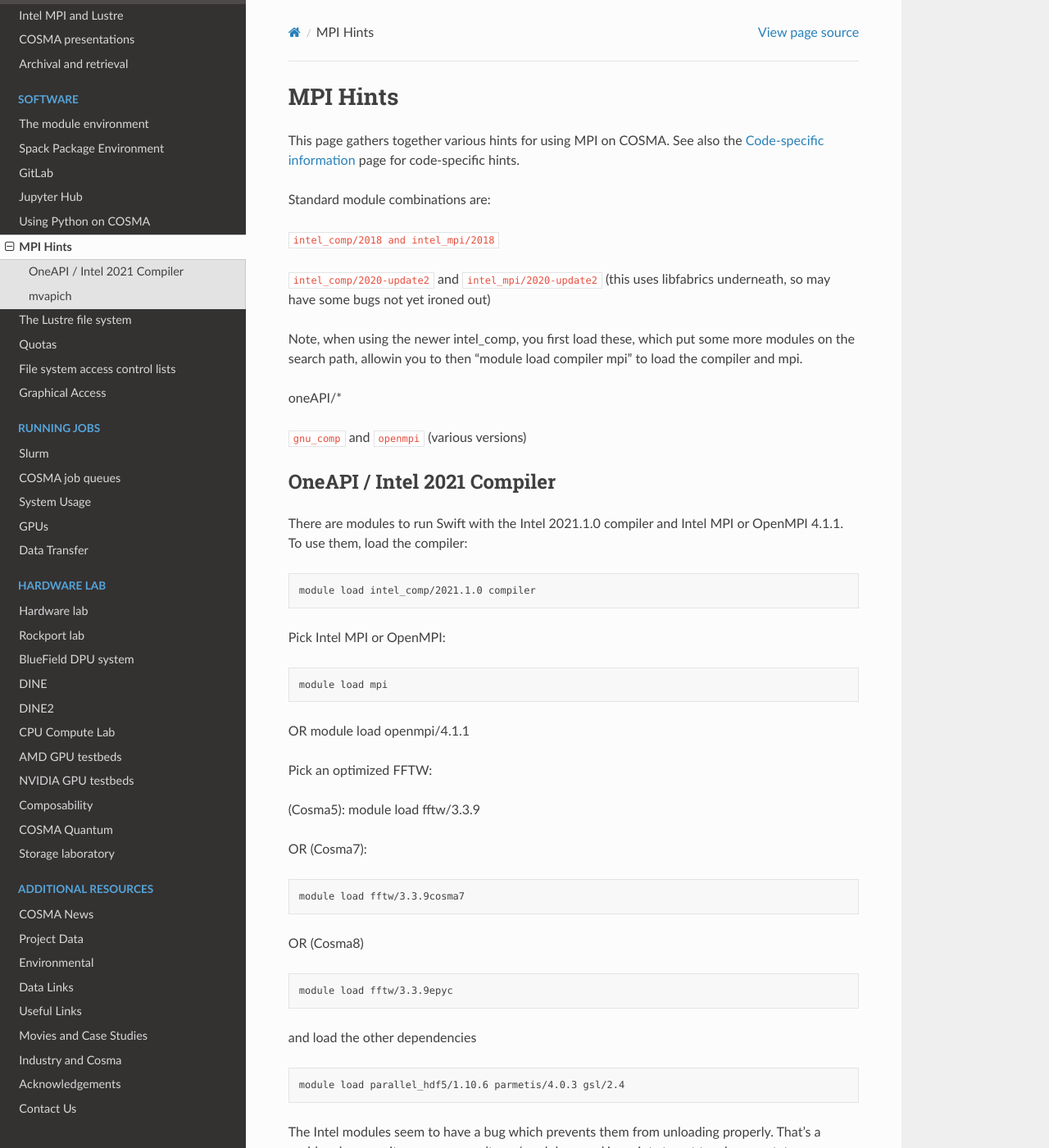
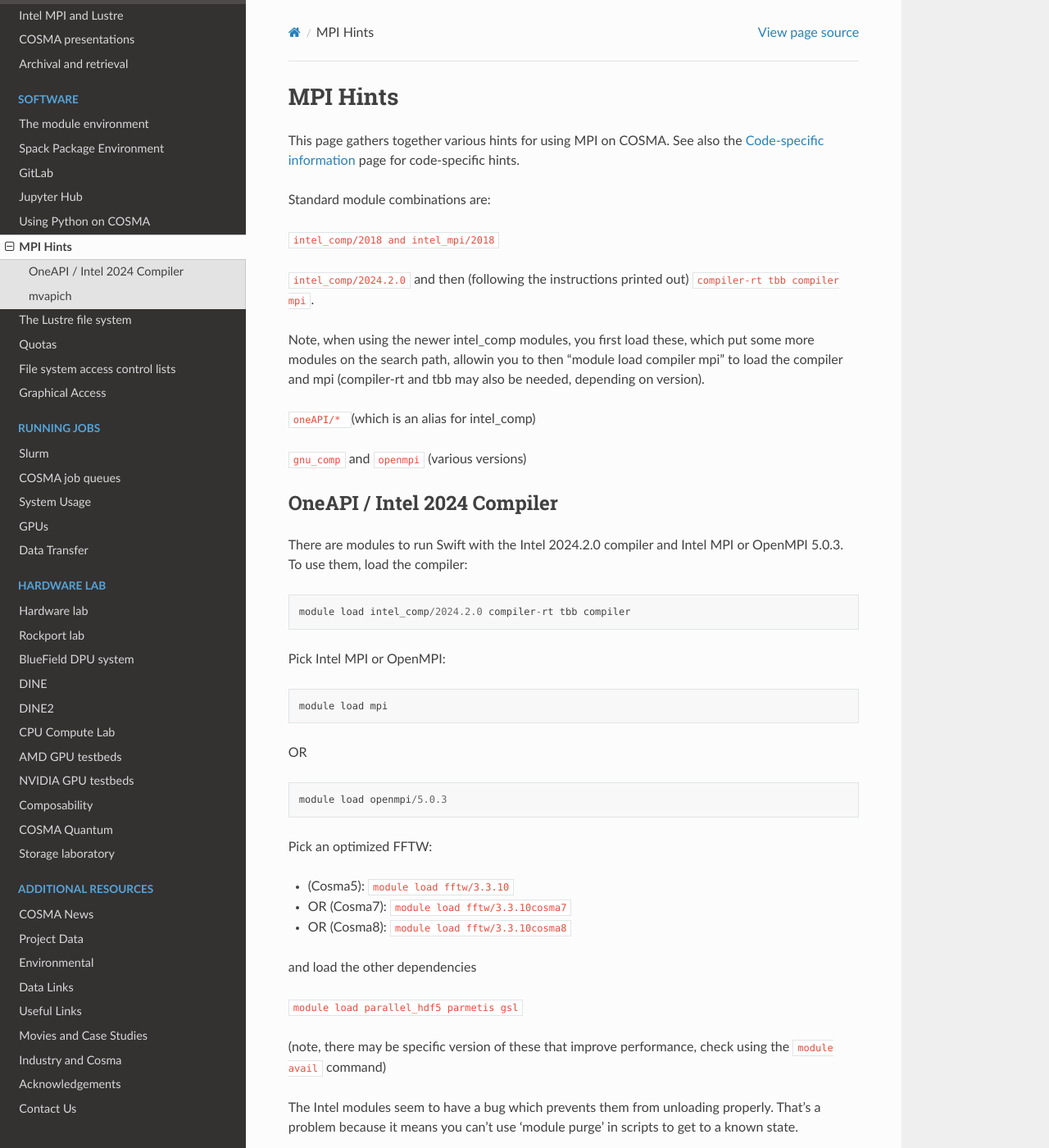
Before and after one commit to agb32/cosmadoc, a Sphinx documentation site: the page built from docs/source/mpi.md, in a window 1280 px wide and 1400 px high. Shown: the whole window at 82% size. Built offline with Sphinx 7.4.7 and the Read the Docs theme 2.0.0, drawn with Linux system fonts in a browser that asks for light colours; some of the changed text lies outside the part shown.

Commit message:
updated modules to known working ones

````diff
--- a/docs/source/mpi.md
+++ b/docs/source/mpi.md
@@ -6,50 +6,60 @@ Standard module combinations are:
 
 `intel_comp/2018 and intel_mpi/2018`
 
-`intel_comp/2020-update2` and `intel_mpi/2020-update2` (this uses libfabrics underneath, so may have some bugs not yet ironed out)
+`intel_comp/2024.2.0` and then (following the instructions printed out) `compiler-rt tbb compiler mpi`.
 
-Note, when using the newer intel_comp, you first load these, which put some more modules on the search path, allowin you to then "module load compiler mpi" to load the compiler and mpi.
+Note, when using the newer intel_comp modules, you first load these, which put some more modules on the search path, allowin you to then "module load compiler mpi" to load the compiler and mpi (compiler-rt and tbb may also be needed, depending on version).
 
-oneAPI/*
+`oneAPI/* ` (which is an alias for intel_comp)
 
 `gnu_comp` and `openmpi` (various versions)
 
-## OneAPI / Intel 2021 Compiler
+## OneAPI / Intel 2024 Compiler
 
-There are modules to run Swift with the Intel 2021.1.0 compiler and Intel MPI or OpenMPI 4.1.1. To use them, load the compiler:
+There are modules to run Swift with the Intel 2024.2.0 compiler and Intel MPI or OpenMPI 5.0.3. To use them, load the compiler:
 
-    module load intel_comp/2021.1.0 compiler
+```
+module load intel_comp/2024.2.0 compiler-rt tbb compiler
+```
 
 Pick Intel MPI or OpenMPI:
 
-    module load mpi
+```
+module load mpi
+```
+
 OR
-    module load openmpi/4.1.1
+
+```
+module load openmpi/5.0.3
+```
 
 Pick an optimized FFTW:
 
-(Cosma5):
-    module load fftw/3.3.9
+- (Cosma5):    `module load fftw/3.3.10 `
 
-OR (Cosma7):
+- OR (Cosma7):   `module load fftw/3.3.10cosma7`
 
-    module load fftw/3.3.9cosma7
-
-OR (Cosma8)
-
-    module load fftw/3.3.9epyc
+- OR (Cosma8): `module load fftw/3.3.10cosma8`
 
 and load the other dependencies
 
-    module load parallel_hdf5/1.10.6 parmetis/4.0.3 gsl/2.4
+```module load parallel_hdf5 parmetis gsl```
+
+(note, there may be specific version of these that improve performance, check using the `module avail` command)
 
 The Intel modules seem to have a bug which prevents them from unloading properly. That's a problem because it means you can't use 'module purge' in scripts to get to a known state.
 
 ## mvapich
 
+This is not regularly tested.
+
+```
     module purge
     module load intel_comp/2018 mvapich2 fftw/3.3.7
     module load parallel_hdf5/1.10.3 parmetis/4.0.3
     module load gsl/2.4
+```
+
 
 Note, the fftw build is optimised for avx512 / cosma7.
````
Also changed, not shown: docs/source/cosma8.md (+10 -16 lines), docs/source/facilities.md (+14 -12 lines), docs/source/issues.md (+1 -1 lines), docs/source/rockport.md (+2 -2 lines), docs/source/swift.md (+7 -7 lines).
